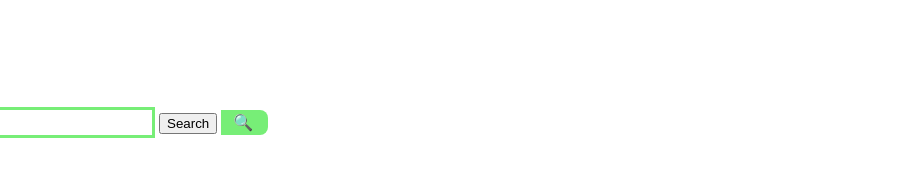
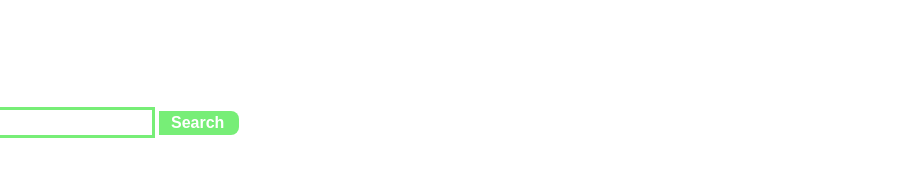
Before and after one commit to sincall/webdev-2, a plain HTML site: page index.html in a window 1280 px wide. Shown: the part 373-550 px from the top of the page, 361-1280 px from the left. Drawn offline with Linux system fonts and the light colour scheme.

Commit message:
Update index.html

```diff
--- a/index.html
+++ b/index.html
@@ -23,8 +23,7 @@
 
   <div= "target">
   <input type="text" id "username" placeholder="Search..." class="search-box-input">
-  <button id="button">Search</button>
-  <button class="search-box-button">&#128269;</button>
+  <button id="button" class="search-box-button">Search</button>
 
 	<!-- <div class="container">
 	<div class= "child"></div>
```
